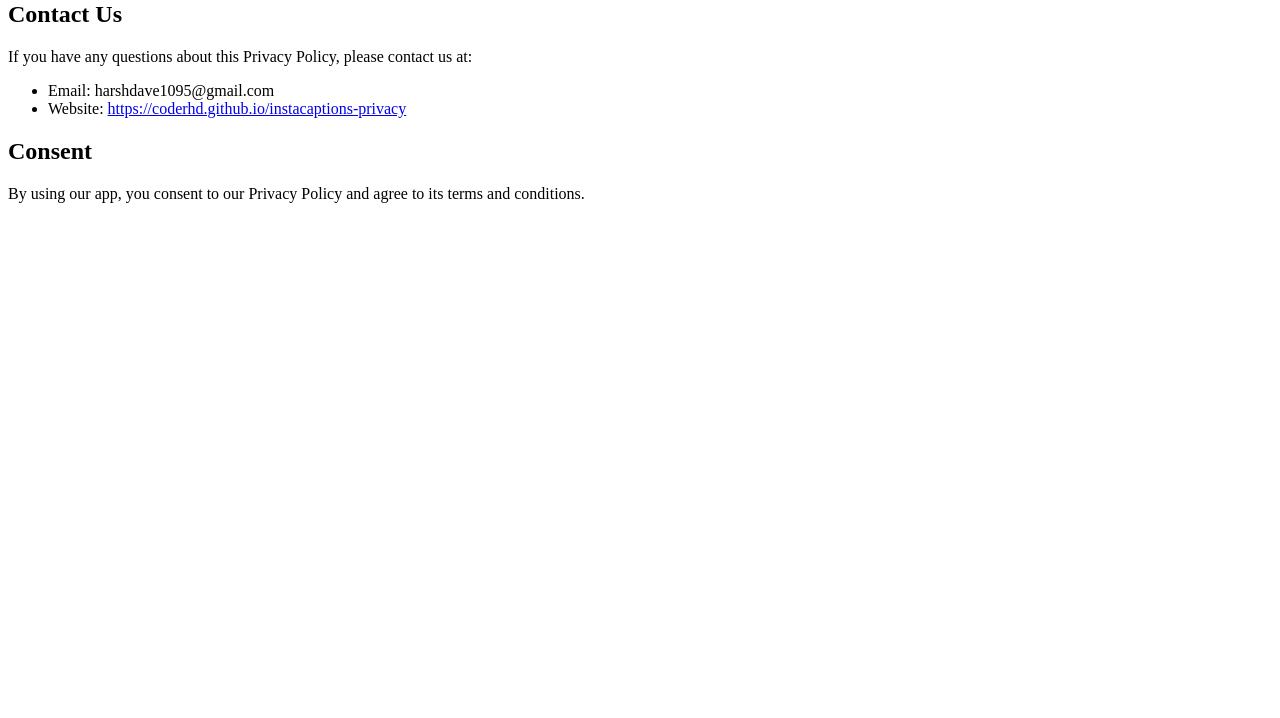
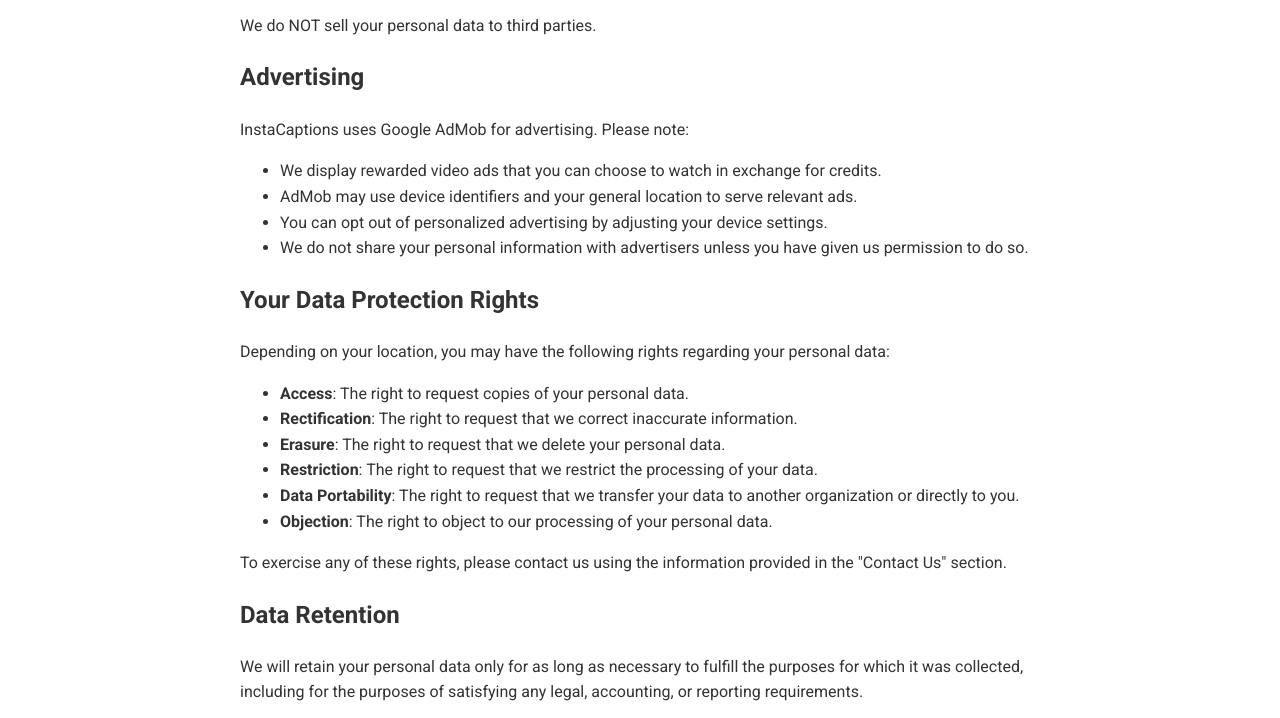
Before and after one commit to coderhd/instacaptions-privacy, a plain HTML site: page index.html in a window 1280 px wide. Shown: the part 2222-2940 px from the top of the page. Before the commit the page ends 2441 px from the top, so only its background shows below. Drawn offline with Linux system fonts and the light colour scheme.

Commit message:
added roboto fonts and basic layout

```diff
--- a/index.html
+++ b/index.html
@@ -13,6 +13,23 @@
 
     <!-- Web App Manifest -->
     <link rel="manifest" href="manifest.json">
+
+    <!-- Google Fonts - Roboto -->
+    <link rel="preconnect" href="https://fonts.googleapis.com">
+    <link rel="preconnect" href="https://fonts.gstatic.com" crossorigin>
+    <link href="https://fonts.googleapis.com/css2?family=Roboto:wght@300;400;500;700&display=swap" rel="stylesheet">
+
+    <!-- Custom Styles -->
+    <style>
+        body {
+            font-family: 'Roboto', sans-serif;
+            line-height: 1.6;
+            margin: 0 auto;
+            max-width: 800px;
+            padding: 20px;
+            color: #333;
+        }
+    </style>
 
     <title>InstaCaptions Privacy Policy</title>
 </head>
@@ -153,7 +170,7 @@
     <h2 id="contact-us">Contact Us</h2>
     <p>If you have any questions about this Privacy Policy, please contact us at:</p>
     <ul>
-        <li>Email: harshdave1095@gmail.com</li>
+        <li>Email: <a href="mailto:harshdave1095@gmail.com">harshdave1095@gmail.com</a></li>
         <li>Website: <a
                 href="https://coderhd.github.io/instacaptions-privacy">https://coderhd.github.io/instacaptions-privacy</a>
         </li>
```
